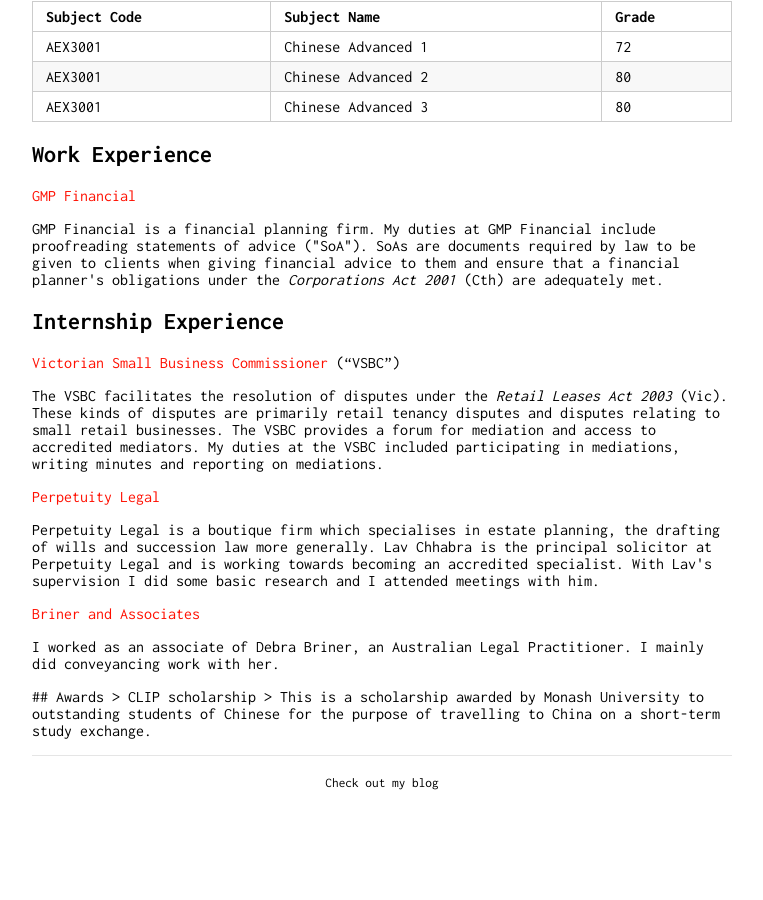
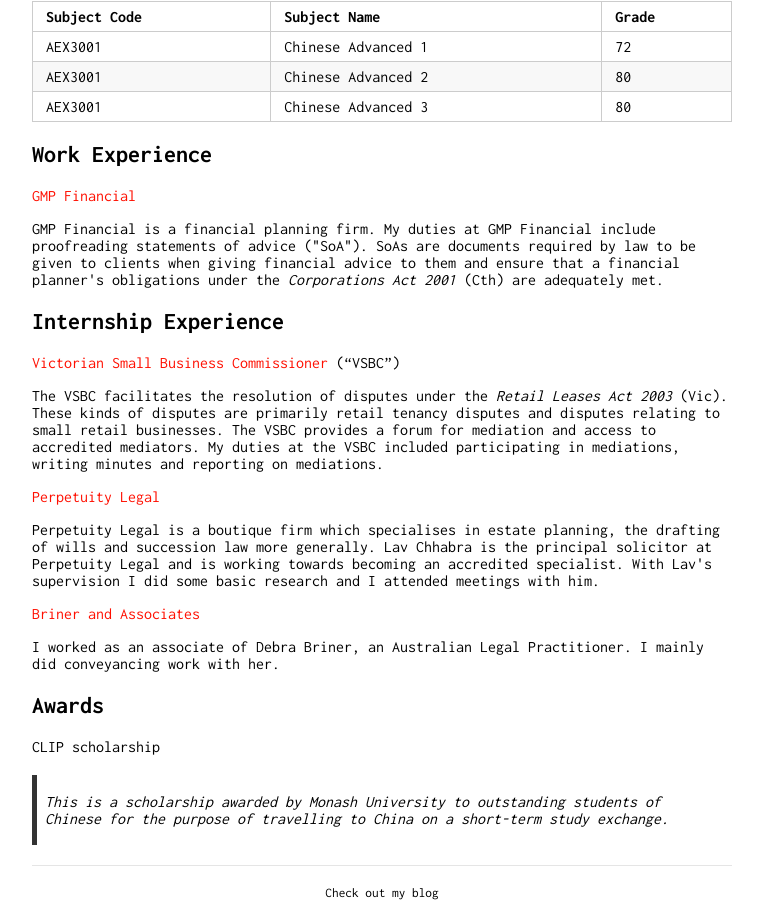
Before and after one commit to Wigdo/cv, a Jekyll site: the page built from index.md, in a window 1280 px wide and 900 px high, scrolled down 893 px. Shown: the whole window, without its empty margins (258-1021 px from the left). Built offline with Jekyll 4.4.1, drawn with Linux system fonts in a browser that asks for light colours; our own code applies the rules of GitHub Pages for plain Markdown files; before the commit the page ends 1683 px from its top, so only the background shows below that.

Commit message:
Update index.md

```diff
--- a/index.md
+++ b/index.md
@@ -61,9 +61,9 @@ Perpetuity Legal is a boutique firm which specialises in estate planning, the dr
 [Briner and Associates](https://lawyerlist.com.au/1829-Briner--Associates.aspx)
 <p>
 I worked as an associate of Debra Briner, an Australian Legal Practitioner. I mainly did conveyancing work with her.
-<p>
+</p>
 
 ## Awards
->
+
 CLIP scholarship
 > This is a scholarship awarded by Monash University to outstanding students of Chinese for the purpose of travelling to China on a short-term study exchange.
```
